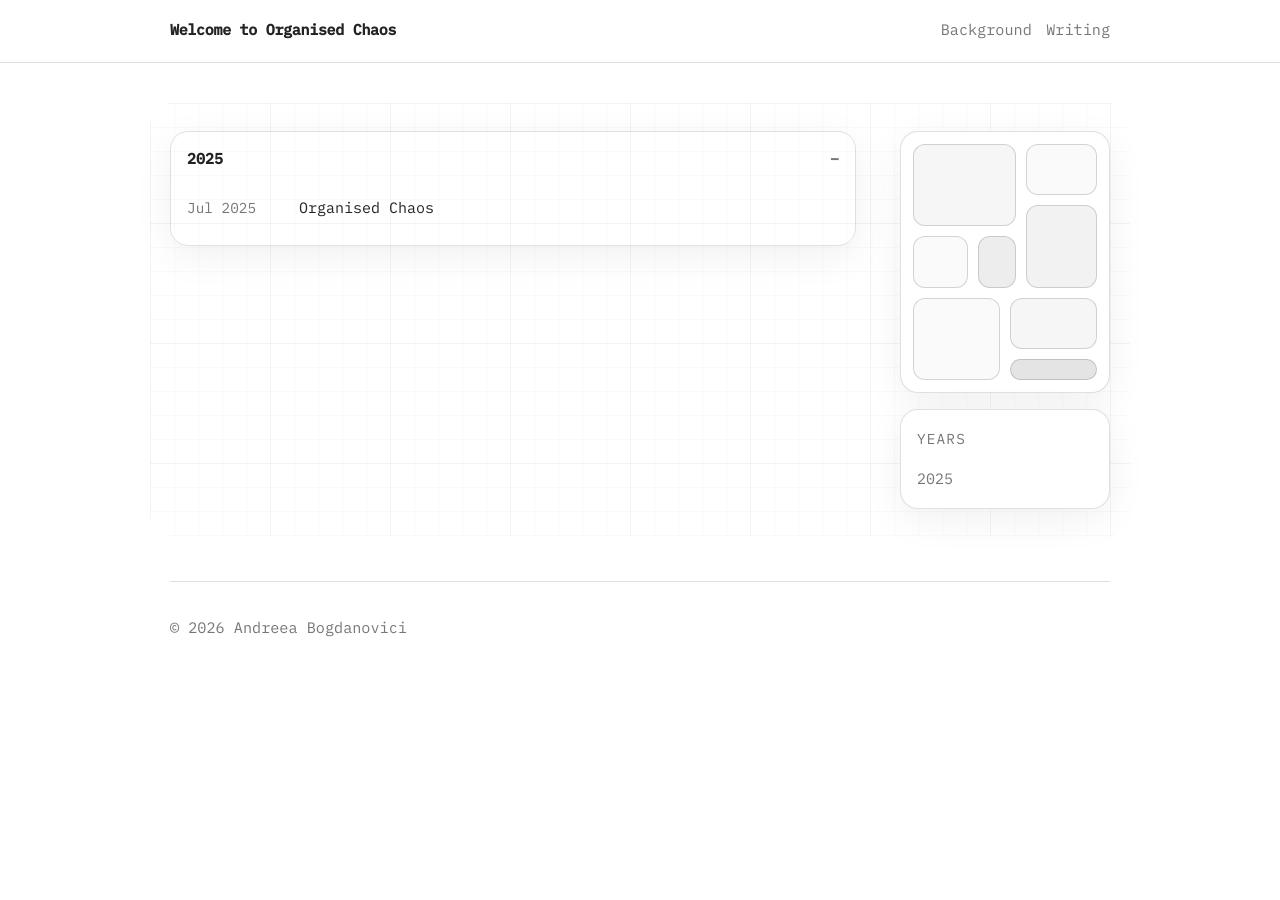
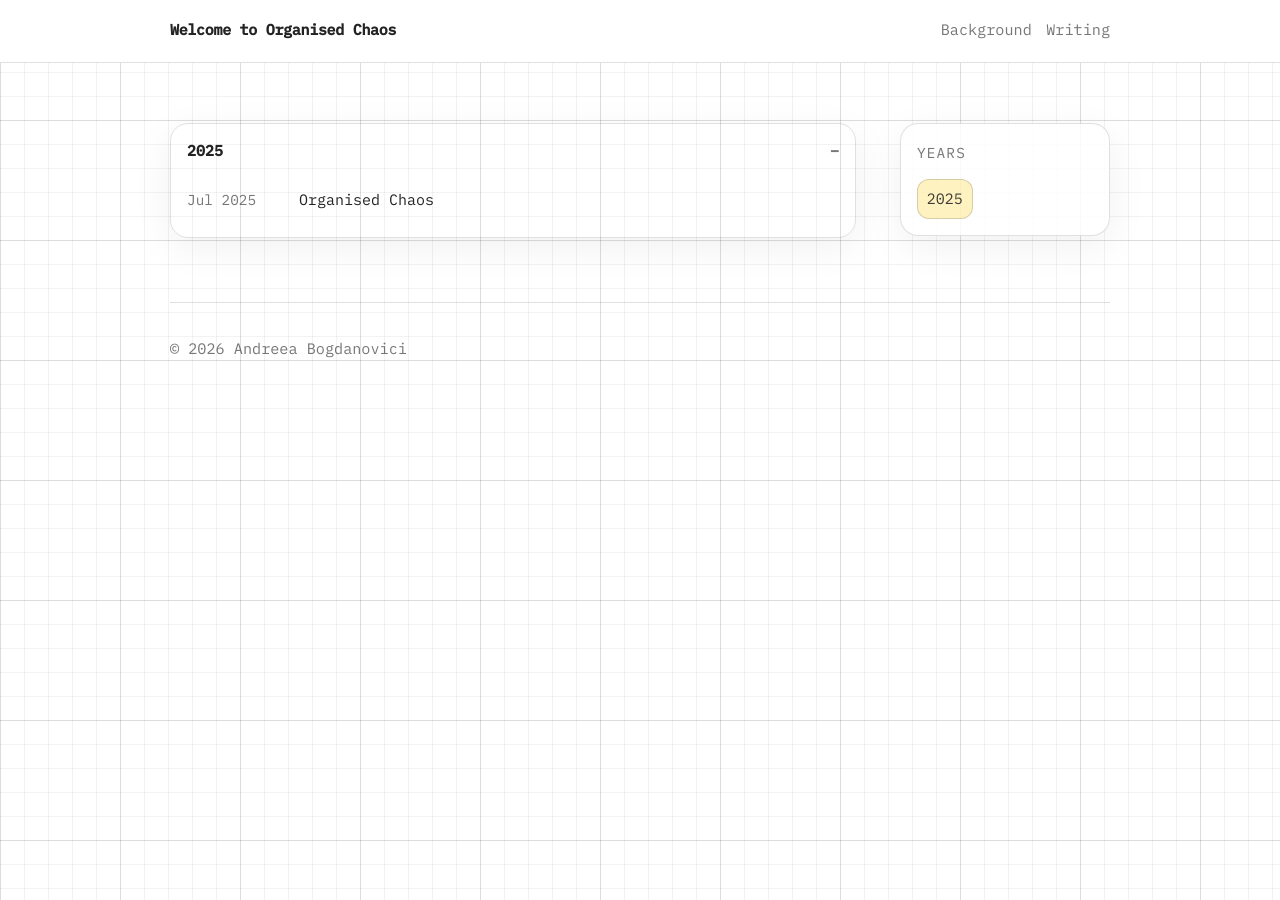
Before and after one commit to andreeabogdanovici/andreeabogdanovici.github.io, a Jekyll site: the page built from index.md, in a window 1280 px wide. Built offline with Jekyll 4.4.1, drawn with Linux system fonts in a browser that asks for light colours.

Commit message:
update, to test it, i dont want to install stuffs5/artsy stuff/2

```diff
--- a/_layouts/home.html
+++ b/_layouts/home.html
@@ -28,16 +28,6 @@ layout: default
   </div>
 
   <aside class='archive-index' aria-label='Years'>
-    <div class='artboard' aria-hidden='true'>
-      <div class='tile t1'></div>
-      <div class='tile t2'></div>
-      <div class='tile t3'></div>
-      <div class='tile t4'></div>
-      <div class='tile t5'></div>
-      <div class='tile t6'></div>
-      <div class='tile t7'></div>
-      <div class='tile t8'></div>
-    </div>
     <div class='index-card'>
       <div class='index-title'>years</div>
       <ul class='years'>
--- a/assets/css/site.css
+++ b/assets/css/site.css
@@ -4,11 +4,13 @@
   --text: #232323;
   --muted: rgba(35, 35, 35, 0.62);
   --border: rgba(35, 35, 35, 0.14);
-  --card: #ffffff;
+  --card: rgba(255, 255, 255, 0.82);
   --link: #232323;
   --code-bg: rgba(35, 35, 35, 0.06);
   --shadow: 0 10px 40px rgba(0, 0, 0, 0.06);
   --font-body: 'IBM Plex Mono', 'Courier New', Courier, monospace;
+  --grid-minor: rgba(35, 35, 35, 0.06);
+  --grid-major: rgba(35, 35, 35, 0.1);
 }
 
 * {
@@ -17,12 +19,18 @@
 
 html {
   background: var(--bg);
+  background-image:
+    linear-gradient(to right, var(--grid-minor) 1px, transparent 1px),
+    linear-gradient(to bottom, var(--grid-minor) 1px, transparent 1px),
+    linear-gradient(to right, var(--grid-major) 1px, transparent 1px),
+    linear-gradient(to bottom, var(--grid-major) 1px, transparent 1px);
+  background-size: 24px 24px, 24px 24px, 120px 120px, 120px 120px;
 }
 
 body {
   margin: 0;
   color: var(--text);
-  background: var(--bg);
+  background: transparent;
   font-family: var(--font-body);
   font-size: 15px;
   line-height: 1.75;
@@ -120,68 +128,16 @@ a:focus-visible {
 }
 
 .archive-shell {
-  position: relative;
-  padding: 0.5rem 0;
   display: grid;
   grid-template-columns: minmax(0, 1fr) 210px;
   gap: 2.75rem;
   align-items: start;
 }
 
-.archive-shell::before {
-  content: '';
-  position: absolute;
-  inset: -1.25rem -1.25rem;
-  background-image:
-    linear-gradient(to right, rgba(35, 35, 35, 0.06) 1px, transparent 1px),
-    linear-gradient(to bottom, rgba(35, 35, 35, 0.06) 1px, transparent 1px),
-    linear-gradient(to right, rgba(35, 35, 35, 0.1) 1px, transparent 1px),
-    linear-gradient(to bottom, rgba(35, 35, 35, 0.1) 1px, transparent 1px);
-  background-size: 24px 24px, 24px 24px, 120px 120px, 120px 120px;
-  opacity: 0.35;
-  pointer-events: none;
-  border-radius: 22px;
-}
-
-.archive-timeline,
-.archive-index {
-  position: relative;
-  z-index: 1;
-}
-
 .archive-index {
   position: sticky;
   top: 4.25rem;
 }
-
-.artboard {
-  border: 1px solid var(--border);
-  border-radius: 18px;
-  background: var(--card);
-  box-shadow: var(--shadow);
-  padding: 0.75rem;
-  margin-bottom: 1rem;
-  display: grid;
-  grid-template-columns: repeat(12, 1fr);
-  grid-auto-rows: 1fr;
-  gap: clamp(6px, 1vw, 10px);
-  aspect-ratio: 4 / 5;
-}
-
-.tile {
-  border: 1px solid rgba(35, 35, 35, 0.18);
-  border-radius: 12px;
-  background: rgba(35, 35, 35, 0.02);
-}
-
-.tile.t1 { grid-column: 1 / span 7; grid-row: 1 / span 3; background: rgba(35, 35, 35, 0.04); }
-.tile.t2 { grid-column: 8 / span 5; grid-row: 1 / span 2; }
-.tile.t3 { grid-column: 8 / span 5; grid-row: 3 / span 3; background: rgba(35, 35, 35, 0.06); }
-.tile.t4 { grid-column: 1 / span 4; grid-row: 4 / span 2; }
-.tile.t5 { grid-column: 5 / span 3; grid-row: 4 / span 2; background: rgba(35, 35, 35, 0.08); }
-.tile.t6 { grid-column: 1 / span 6; grid-row: 6 / span 3; }
-.tile.t7 { grid-column: 7 / span 6; grid-row: 6 / span 2; background: rgba(35, 35, 35, 0.04); }
-.tile.t8 { grid-column: 7 / span 6; grid-row: 8 / span 1; border-radius: 999px; background: rgba(35, 35, 35, 0.12); }
 
 .index-card {
   border: 1px solid var(--border);
@@ -267,22 +223,27 @@ a:focus-visible {
   list-style: none;
   padding: 0;
   margin: 0;
-  display: grid;
-  gap: 0.45rem;
+  display: flex;
+  flex-wrap: wrap;
+  gap: 0.55rem;
 }
 
 .years a {
-  color: var(--muted);
+  display: inline-block;
+  color: rgba(35, 35, 35, 0.88);
   text-decoration: none;
-  border-bottom: 1px solid transparent;
-  padding-bottom: 2px;
+  border: 1px solid rgba(35, 35, 35, 0.18);
+  padding: 0.35rem 0.55rem;
+  border-radius: 12px;
+  background: rgba(35, 35, 35, 0.04);
 }
 
-.years a:hover {
-  color: var(--text);
-  text-decoration: none;
-  border-bottom-color: var(--text);
-}
+.years li:nth-child(4n + 1) a { background: rgba(255, 224, 109, 0.42); }
+.years li:nth-child(4n + 2) a { background: rgba(153, 216, 255, 0.42); }
+.years li:nth-child(4n + 3) a { background: rgba(255, 170, 204, 0.42); }
+.years li:nth-child(4n) a { background: rgba(168, 244, 194, 0.42); }
+
+.years a:hover { border-color: rgba(35, 35, 35, 0.35); }
 
 .post-item {
   border: 1px solid var(--border);
@@ -439,10 +400,6 @@ a:focus-visible {
     order: -1;
   }
 
-  .archive-shell::before {
-    inset: -1rem -1rem;
-  }
-
   .post-item {
     border-radius: 14px;
     padding: 1.1rem 1rem 1rem 1rem;
```
